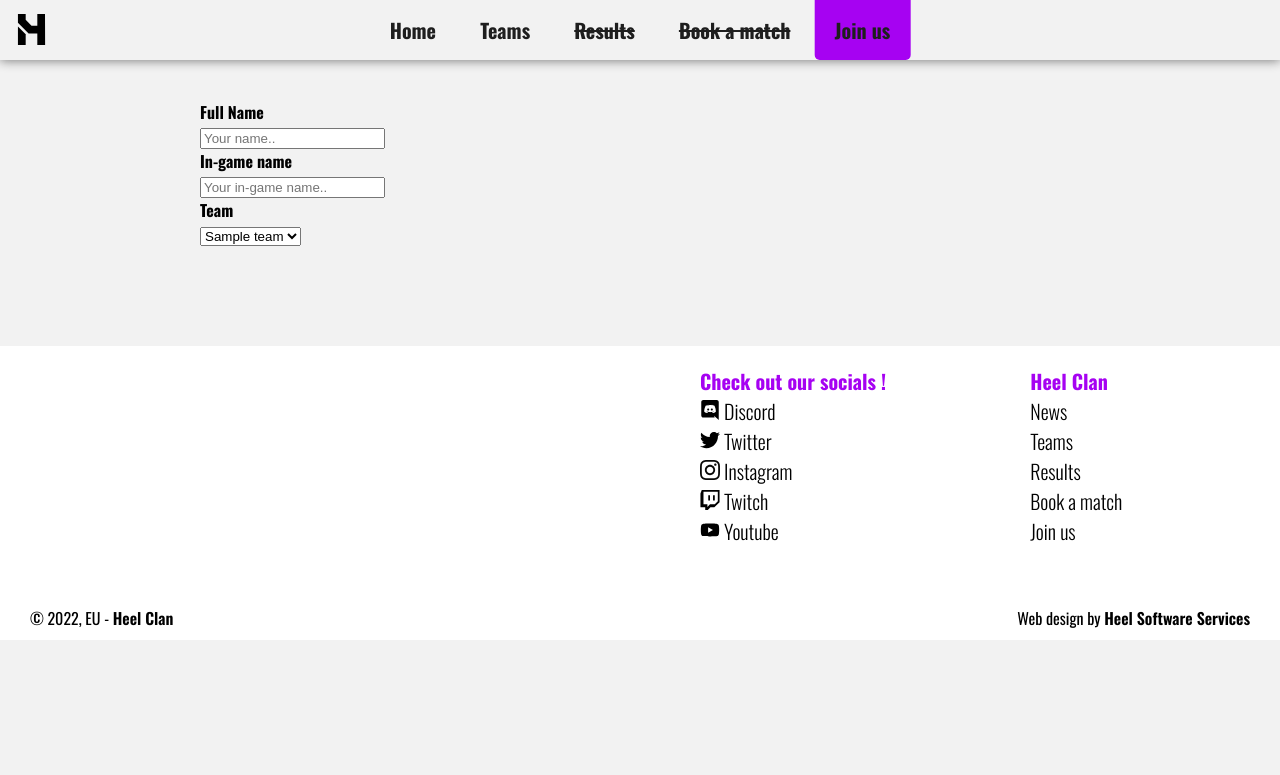
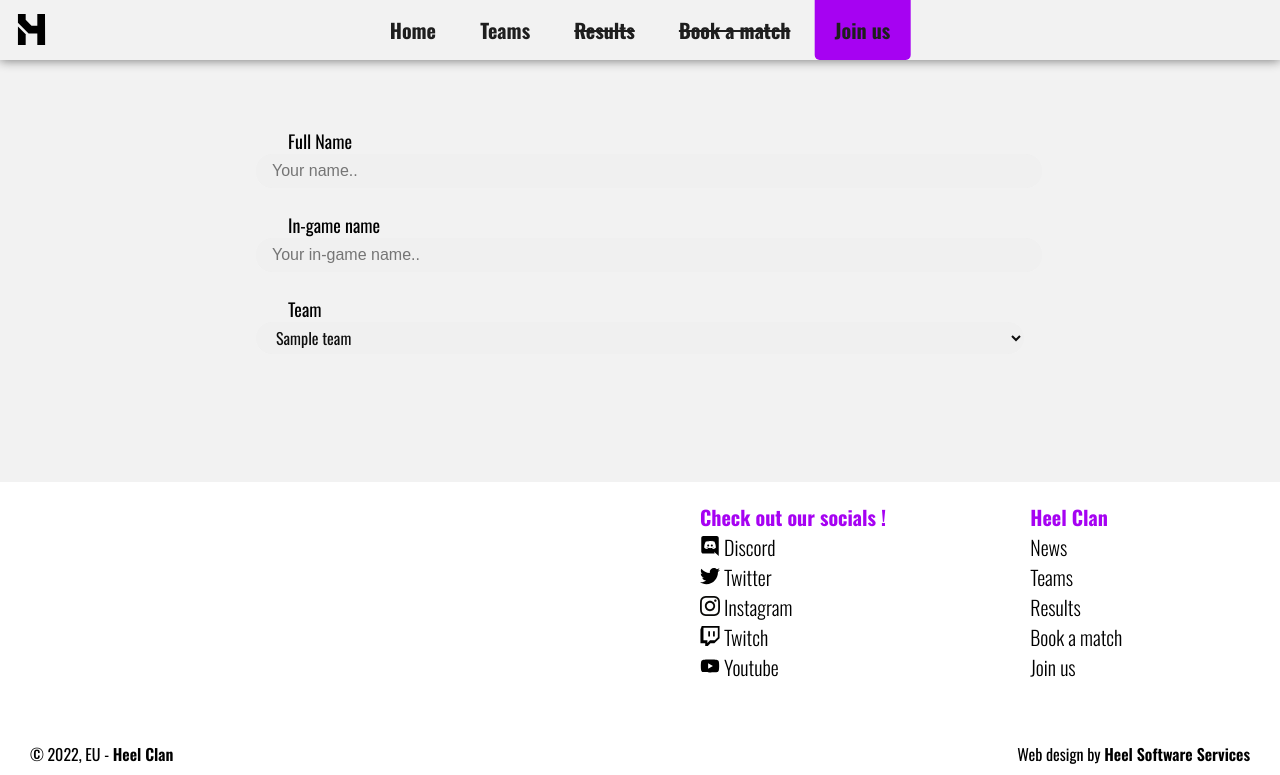
Before and after one commit to zacharie-fourrier/HeelClanWebsite, a PHP site: page /recruitment/index.php in a window 1280 px wide. Shown: the top 775 px of the page. Run offline with PHP 8.4, Linux system fonts and the light colour scheme; tables that the repository leaves empty or names only in its code hold one stand-in row (values such as "Sample post").

Commit message:
Some fronted on the form

```diff
--- a/recruitment/index.php
+++ b/recruitment/index.php
@@ -34,11 +34,11 @@
         <div class="content">
             <form>
                 <label for="name">Full Name</label><br>
-                <input type="text" id="name" name="name" placeholder="Your name.."><br>
+                <input type="text" id="name" name="name" placeholder="Your name.."><br><br>
                 <label for="tag">In-game name</label><br>
-                <input type="text" id="tag" name="tag" placeholder="Your in-game name.."><br>
+                <input type="text" id="tag" name="tag" placeholder="Your in-game name.."><br><br>
                 <label for="team">Team</label><br>
-                <select id="team" name="team"><br>
+                <select id="team" name="team"><br><br>
                 <?php
                     define('DB_SERVER', '91.170.154.154:3306');
                     define('DB_USERNAME', 'HEELZacky');
--- a/style.css
+++ b/style.css
@@ -27,6 +27,11 @@
     #ttv {color: #ffffff}
     #l_ytb {filter: invert(100%) sepia(1%) saturate(0%) hue-rotate(132deg) brightness(101%) contrast(101%)}
     #ytb {color: #ffffff}
+    input {background: #0f0f0f}
+    select {
+        background: #0f0f0f;
+        color: #f0f0f0;
+    }
 }
 
 @media (prefers-color-scheme: light) {
@@ -48,6 +53,11 @@
     }
     ::-webkit-scrollbar-track {background: #b5b5b5}
     accent {color: #a602f2}
+    input {background: #f0f0f0}
+    select {
+        background: #f0f0f0;
+        color: #0f0f0f;
+    }
 }
 
 @font-face {
@@ -80,8 +90,39 @@ html {
     font-weight: 700;
 }
 
-.content {
-    padding: 100px 200px;
+form {
+    position: relative;
+    display: block;
+    margin: 10% 20%;
+}
+
+input {
+    width: 100%;
+    height: 32px;
+    border-radius: 16px;
+    border: none;
+    font-weight: 300;
+    font-size: 16px;
+    padding-left: 16px;
+}
+
+select {
+    width: 100%;
+    height: 32px;
+    border-radius: 16px;
+    border: none;
+    font-weight: 300;
+    font-size: 16px;
+    padding-left: 16px;
+    padding-right: 16px;
+    font: inherit;
+    font-weight: 400;
+}
+
+label {
+    padding-left: 32px;
+    font-weight: 400;
+    font-size: 18px;
 }
 
 .menu {
```
